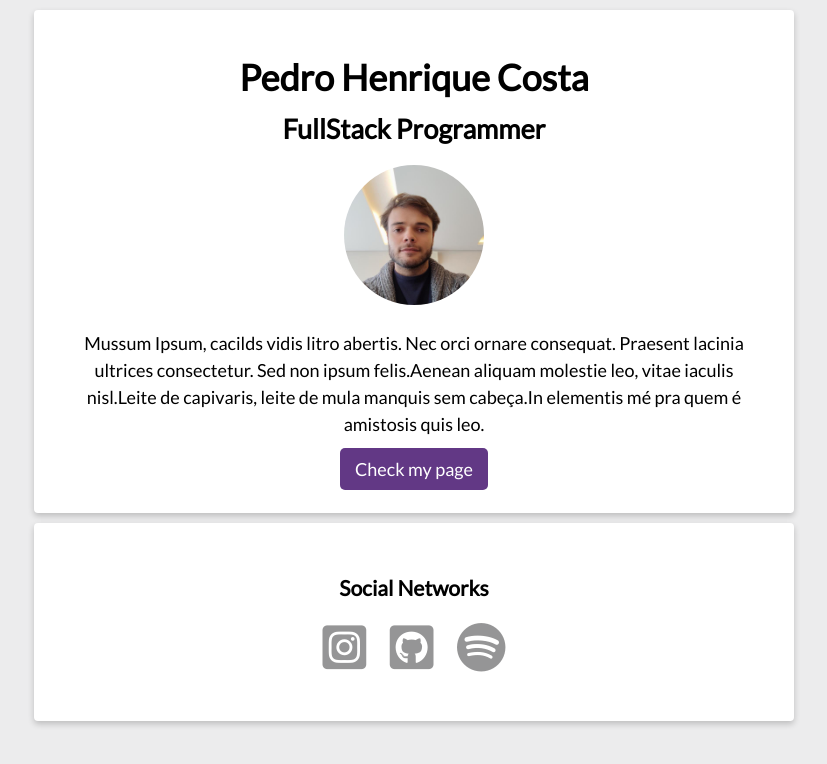
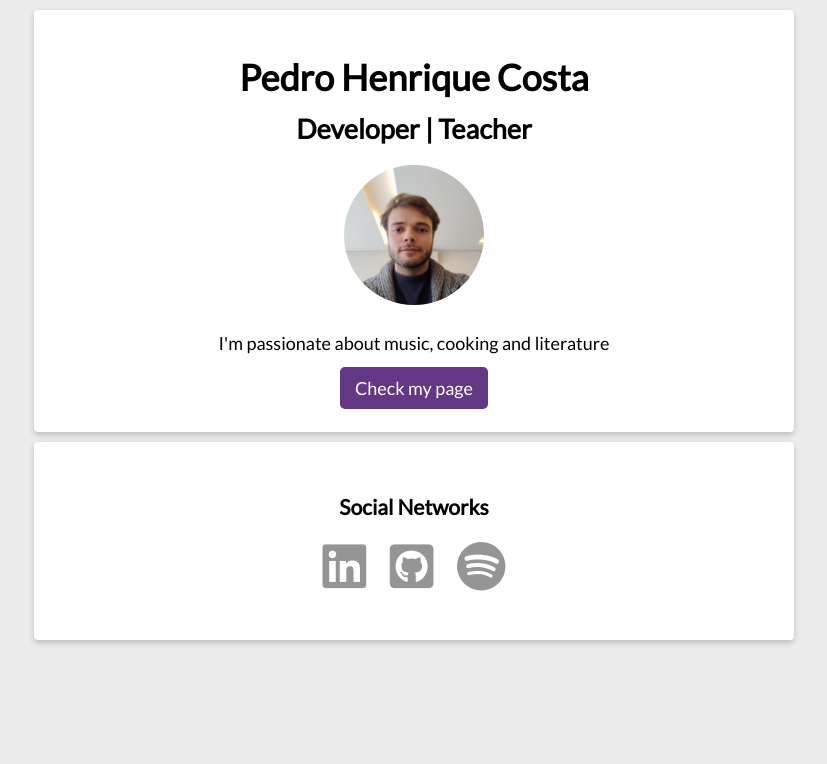
Before and after one commit to pedrocosta99/profile, a plain HTML site: page index.html in a window 1280 px wide. Shown: the whole page, without its empty margins (226-1053 px from the left). Drawn offline with Linux system fonts and the light colour scheme.

Commit message:
a bit more comprehensive description

```diff
--- a/index.html
+++ b/index.html
@@ -13,10 +13,11 @@
   <body>
     <div>
       <h1>Pedro Henrique Costa</h1>
-      <h2>FullStack Programmer</h2>
-      <img
-        src="images/pedrin.jpeg" alt="Omar">
-        <p>Mussum Ipsum, cacilds vidis litro abertis. Nec orci ornare consequat. Praesent lacinia ultrices consectetur. Sed non ipsum felis.Aenean aliquam molestie leo, vitae iaculis nisl.Leite de capivaris, leite de mula manquis sem cabeça.In elementis mé pra quem é amistosis quis leo.</p>
+      <h2>Developer | Teacher</h2>
+      <img src="images/pedrin.jpeg" alt="Omar">
+        <p>I'm passionate about music, cooking and literature
+
+        </p>
         <a class="button" href="#">Check my page</a>
     </div>
 <!--
@@ -33,9 +34,15 @@
     <div>
       <h3>Social Networks</h3>
       <ul class='social_media'>
-        <li><a href=""><i class="fa-brands fa-instagram-square"></i></a></li>
-        <li><a href=""><i class="fa-brands fa-github-square"></i></a></li>
-        <li><a href=""><i class="fa-brands fa-spotify"></i></a></li>
+        <li><a href="https://www.linkedin.com/in/pedrocosta97/"><i
+          class="fa-brands fa-linkedin"></i></a>
+        </li>
+        <li><a href="https://github.com/pedrocosta99"><i
+          class="fa-brands fa-github-square"></i></a>
+        </li>
+        <li><a href="https://open.spotify.com/playlist/5kVA7jUWZSvZh35maUyWn6?si=5a2b2136e60c4358"><i
+          class="fa-brands fa-spotify"></i></a>
+        </li>
       </ul>
     </div>
 
```
